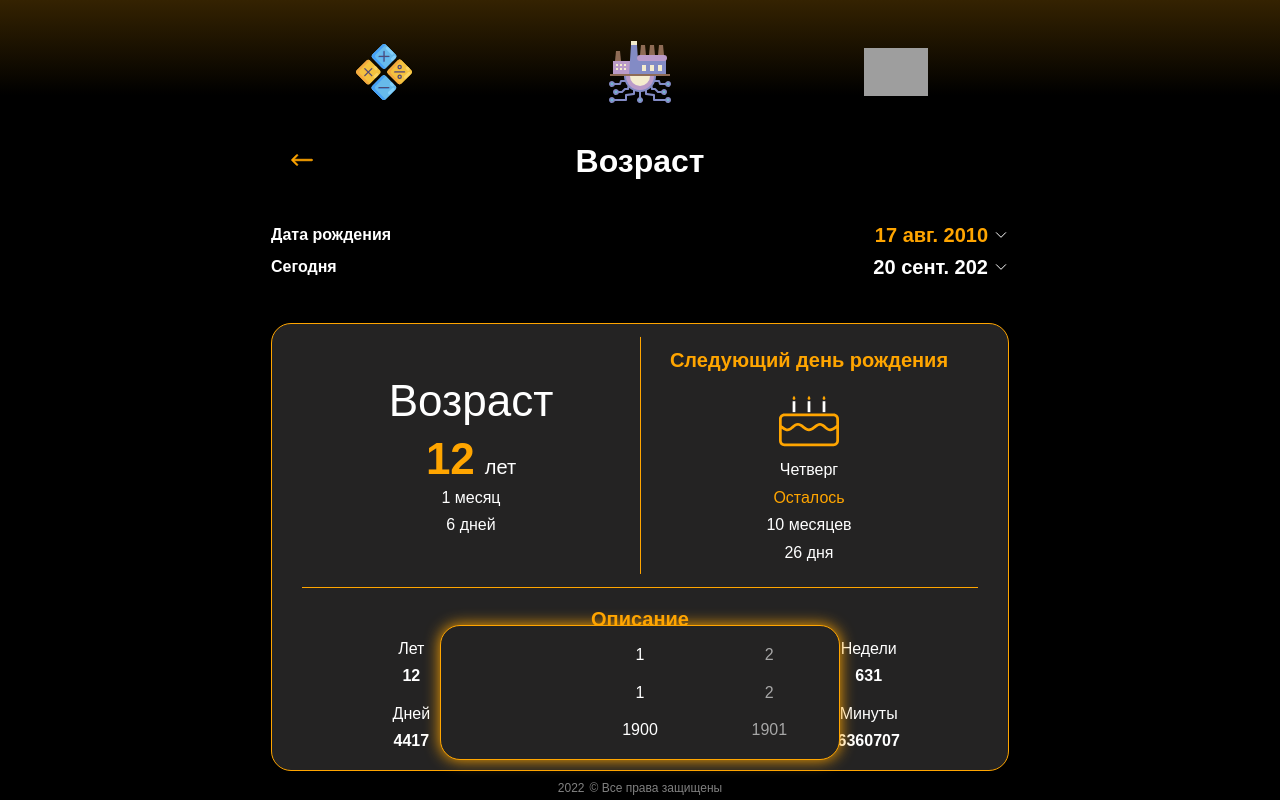
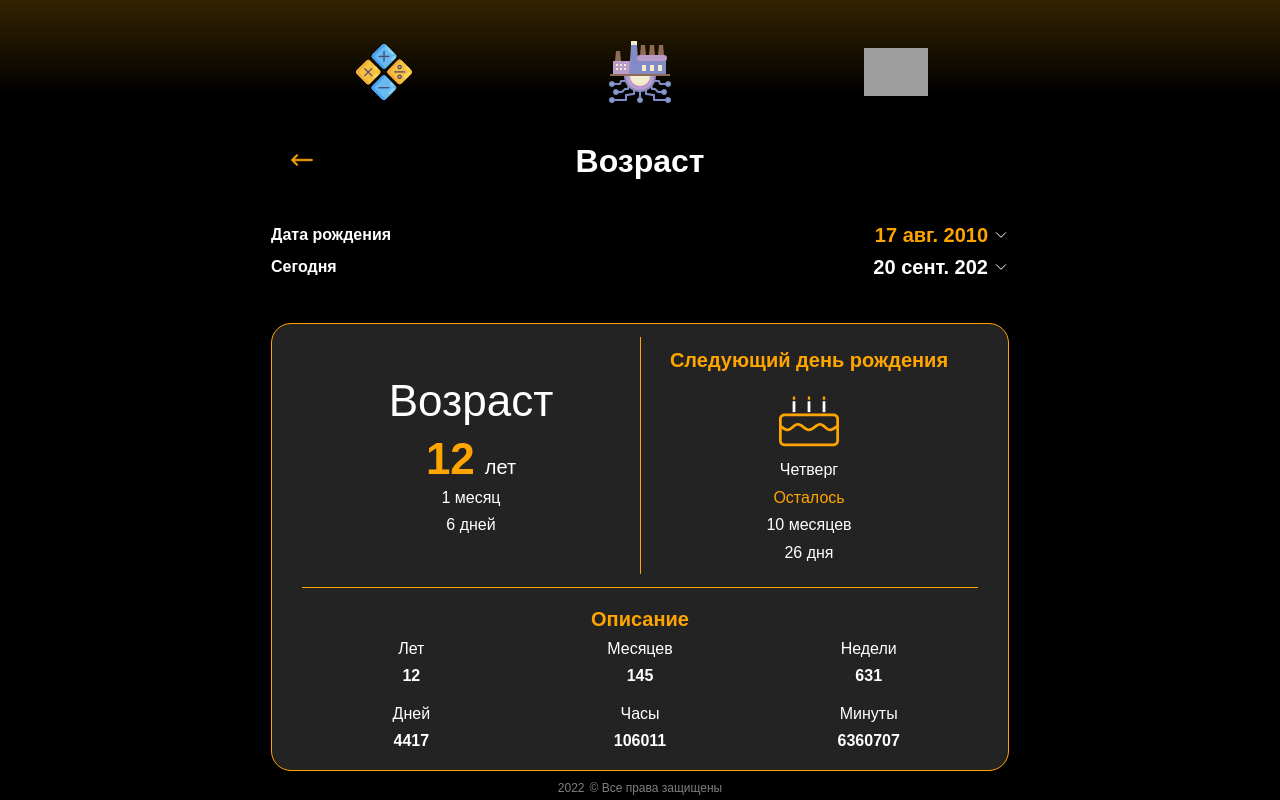
Before and after one commit to Yuri-Simonov/More_than_just_a_calculator, a React (Create React App) app: page /sections/age in a window 1280 px wide. Built offline with nearby package versions, Linux system fonts and the light colour scheme; grey boxes are pictures that could not be loaded; the HTML template or start-up script is replaced by a standard one.

Commit message:
реализовано переключение модальных окон

```diff
--- a/src/app/components/common/modal_windows/choice_of_time.jsx
+++ b/src/app/components/common/modal_windows/choice_of_time.jsx
@@ -5,9 +5,12 @@ import "swiper/swiper-bundle.css";
 import PropTypes from "prop-types";
 import { days, months, years } from "../../../consts/calendar";
 
-const ChoiceOfTime = ({ openOrCloseModalWindow }) => {
+const ChoiceOfTime = ({
+    openOrCloseModalWindow,
+    toggleCloseOrOpenModalWindow
+}) => {
     const classOfModal =
-        "choice-time" + (openOrCloseModalWindow ? "choice-time_active" : "");
+        "choice-time " + (openOrCloseModalWindow ? "choice-time_active" : "");
 
     const daysOfCalendar = days.map((num) => {
         return (
@@ -69,12 +72,17 @@ const ChoiceOfTime = ({ openOrCloseModalWindow }) => {
                     </div>
                 </div>
             </div>
+            <div
+                className="choice-time__overlay"
+                onClick={toggleCloseOrOpenModalWindow}
+            ></div>
         </div>
     );
 };
 
 ChoiceOfTime.propTypes = {
-    openOrCloseModalWindow: PropTypes.bool
+    openOrCloseModalWindow: PropTypes.bool,
+    toggleCloseOrOpenModalWindow: PropTypes.func
 };
 
 export default ChoiceOfTime;
--- a/src/app/components/pages/sections/age.jsx
+++ b/src/app/components/pages/sections/age.jsx
@@ -18,7 +18,8 @@ const Age = () => {
         nextBirthday,
         openOrCloseModalWindow,
         activeField,
-        changeActiveField
+        changeActiveField,
+        toggleCloseOrOpenModalWindow
     } = useTime(initialAgeState);
     useEffect(() => {
         changeAge();
@@ -136,7 +137,10 @@ const Age = () => {
                     </div>
                 </div>
             </section>
-            <ChoiceOfTime openOrCloseModalWindow={openOrCloseModalWindow} />
+            <ChoiceOfTime
+                openOrCloseModalWindow={openOrCloseModalWindow}
+                toggleCloseOrOpenModalWindow={toggleCloseOrOpenModalWindow}
+            />
         </div>
     );
 };
--- a/src/app/hooks/useTime.jsx
+++ b/src/app/hooks/useTime.jsx
@@ -32,10 +32,7 @@ export const useTime = (initialState) => {
         leftDays: 0
     });
     // Состояние для определения открыто или закрыто модальное окно с датой
-    const [openOrCloseModalWindow, setOpenOrCloseModalWindow] = useState([
-        false,
-        false
-    ]);
+    const [openOrCloseModalWindow, setOpenOrCloseModalWindow] = useState(false);
 
     // Открытие и закрытие модалки с выбором даты
     const toggleCloseOrOpenModalWindow = () => {
@@ -44,9 +41,7 @@ export const useTime = (initialState) => {
 
     // Переключение активного поля
     const changeActiveField = (elem) => {
-        if (elem.target.parentNode.className.indexOf("cr-1") !== -1) {
-            toggleCloseOrOpenModalWindow();
-        }
+        toggleCloseOrOpenModalWindow();
         elem.target.parentNode.className.indexOf("cr-1") !== -1
             ? setActiveField(1)
             : setActiveField(2);
@@ -148,6 +143,7 @@ export const useTime = (initialState) => {
         nextBirthday,
         openOrCloseModalWindow,
         activeField,
-        changeActiveField
+        changeActiveField,
+        toggleCloseOrOpenModalWindow
     };
 };
--- a/src/app/scss/modals/choise_of_time.scss
+++ b/src/app/scss/modals/choise_of_time.scss
@@ -8,11 +8,11 @@
         position: fixed;
         z-index: 2;
         width: 400px;
-        max-height: 20vh;
+        max-height: 100vh;
         overflow: auto;
-        bottom: 5%;
+        top: 50%;
         left: 50%;
-        transform: translateX(-50%);
+        transform: translate(-50%, -50%);
         background-color: $gray-2;
         border: 1px solid $orange;
         border-radius: 20px;
@@ -35,4 +35,14 @@
         font-weight: 500;
         text-align: center;
     }
+    &__overlay {
+        position: fixed;
+        background-color: $orange-4;
+        height: 100%;
+        width: 100%;
+        top: 0;
+        left: 0;
+        right: 0;
+        bottom: 0;
+    }
 }
```
